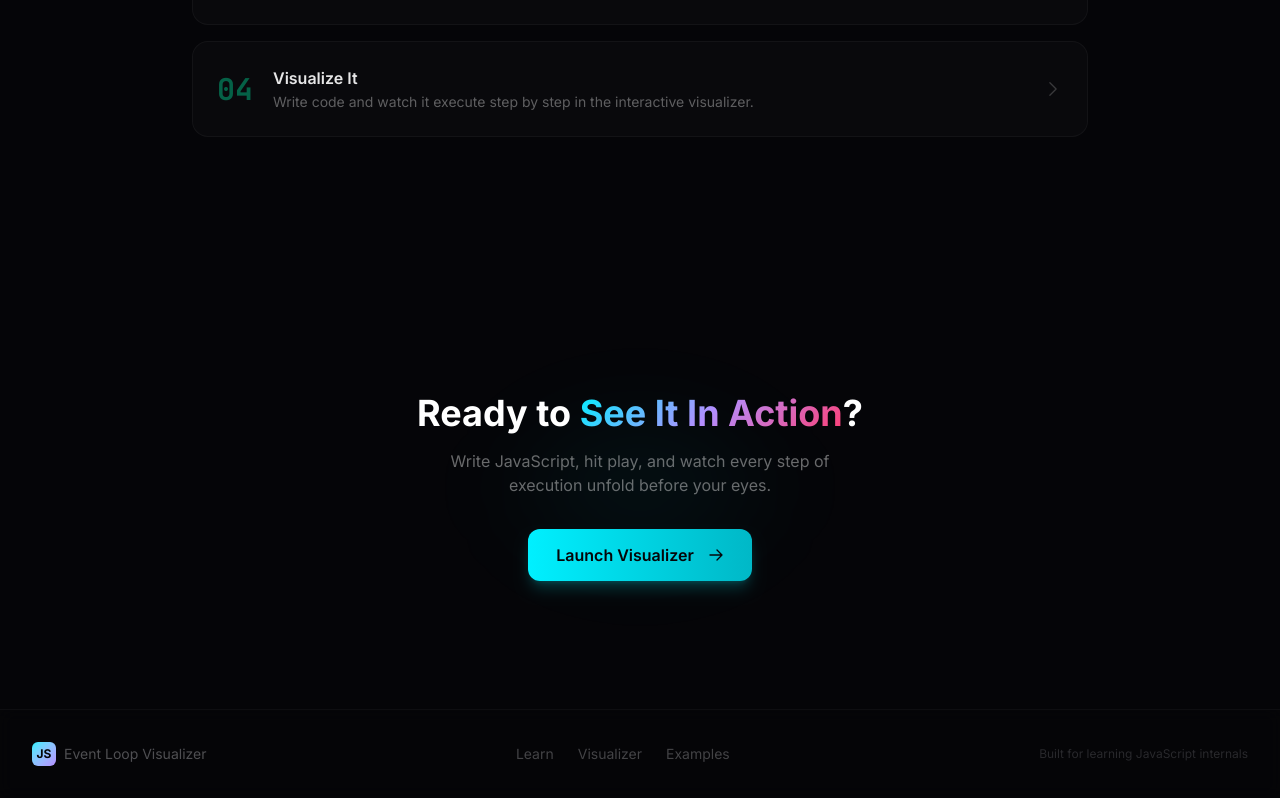
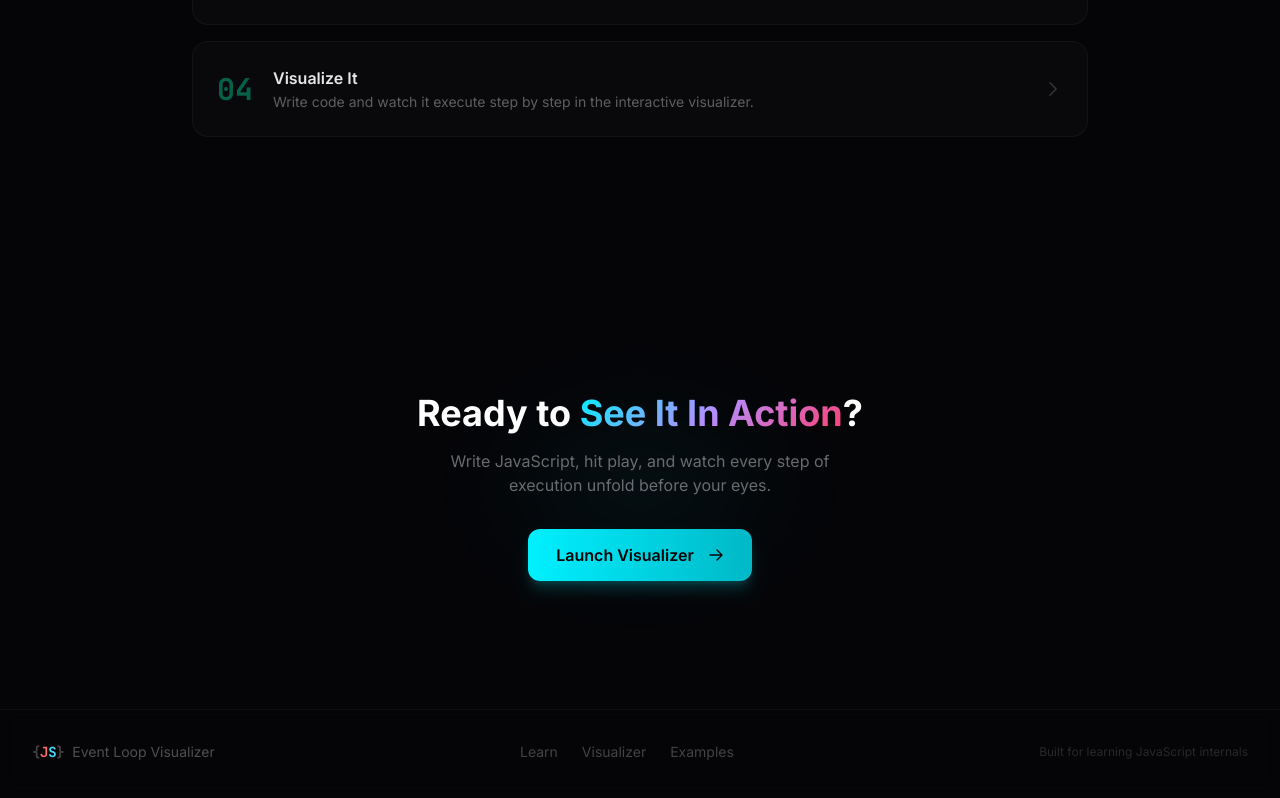
Before and after one commit to Darshitvara/JS-runtime-lab, a React (Vite) app: page / in a window 1280 px wide. Shown: the part 2306-3104 px from the top of the page. Built offline with nearby package versions, Linux system fonts and the light colour scheme.

Commit message:
feat: update footer to enhance branding with styled JS logo

```diff
--- a/src/components/layout/Footer.tsx
+++ b/src/components/layout/Footer.tsx
@@ -6,9 +6,12 @@ export default function Footer() {
       <div className="max-w-7xl mx-auto px-4 sm:px-6 lg:px-8 py-8">
         <div className="flex flex-col md:flex-row items-center justify-between gap-4">
           <div className="flex items-center gap-2">
-            <div className="w-6 h-6 rounded-md bg-linear-to-br from-cyan to-lavender flex items-center justify-center text-void font-bold text-xs">
-              JS
-            </div>
+            <span className="font-mono text-sm font-extrabold tracking-tight select-none">
+              <span className="text-white/25">{'{'}</span>
+              <span className="text-[#ff6b6b]">J</span>
+              <span className="text-[#48dbfb]">S</span>
+              <span className="text-white/25">{'}'}</span>
+            </span>
             <span className="text-sm text-white/30">
               Event Loop Visualizer
             </span>
```
